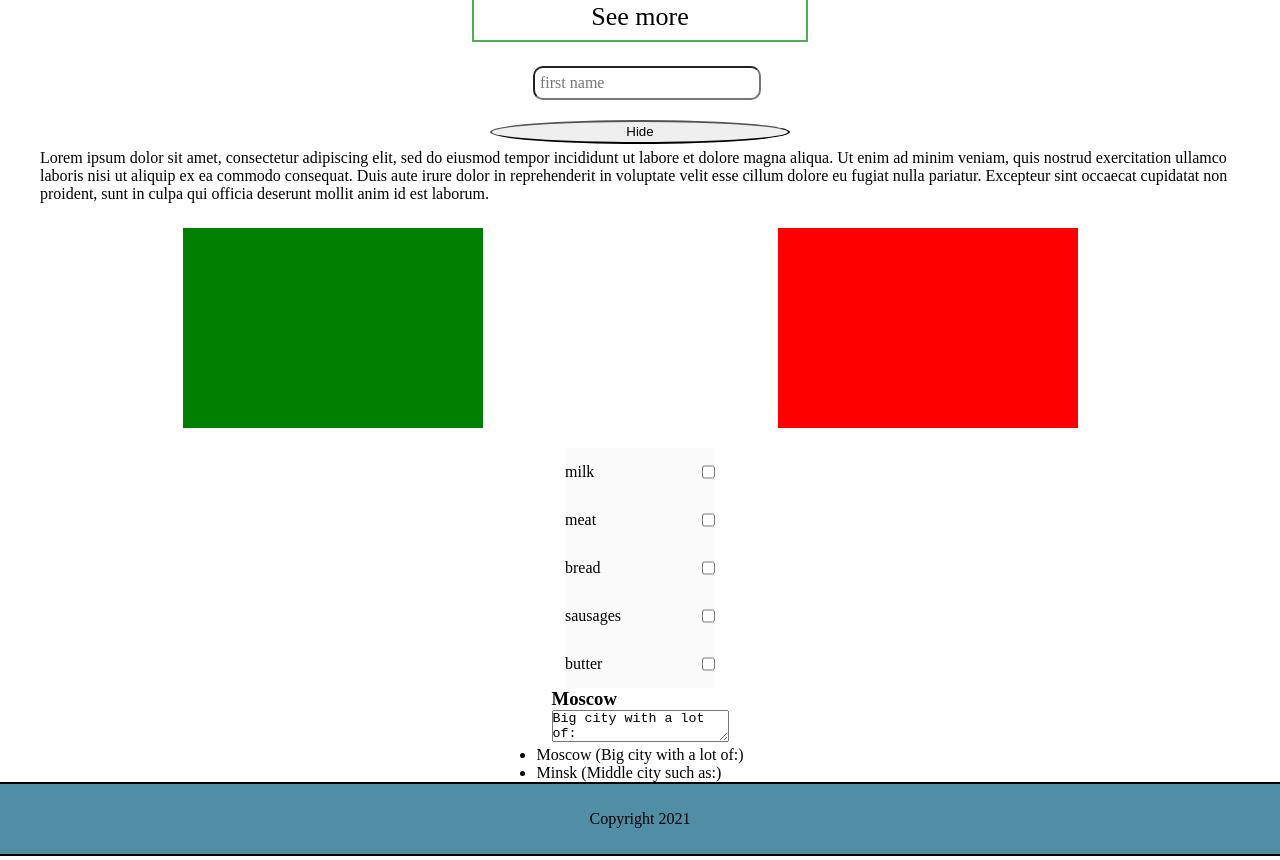
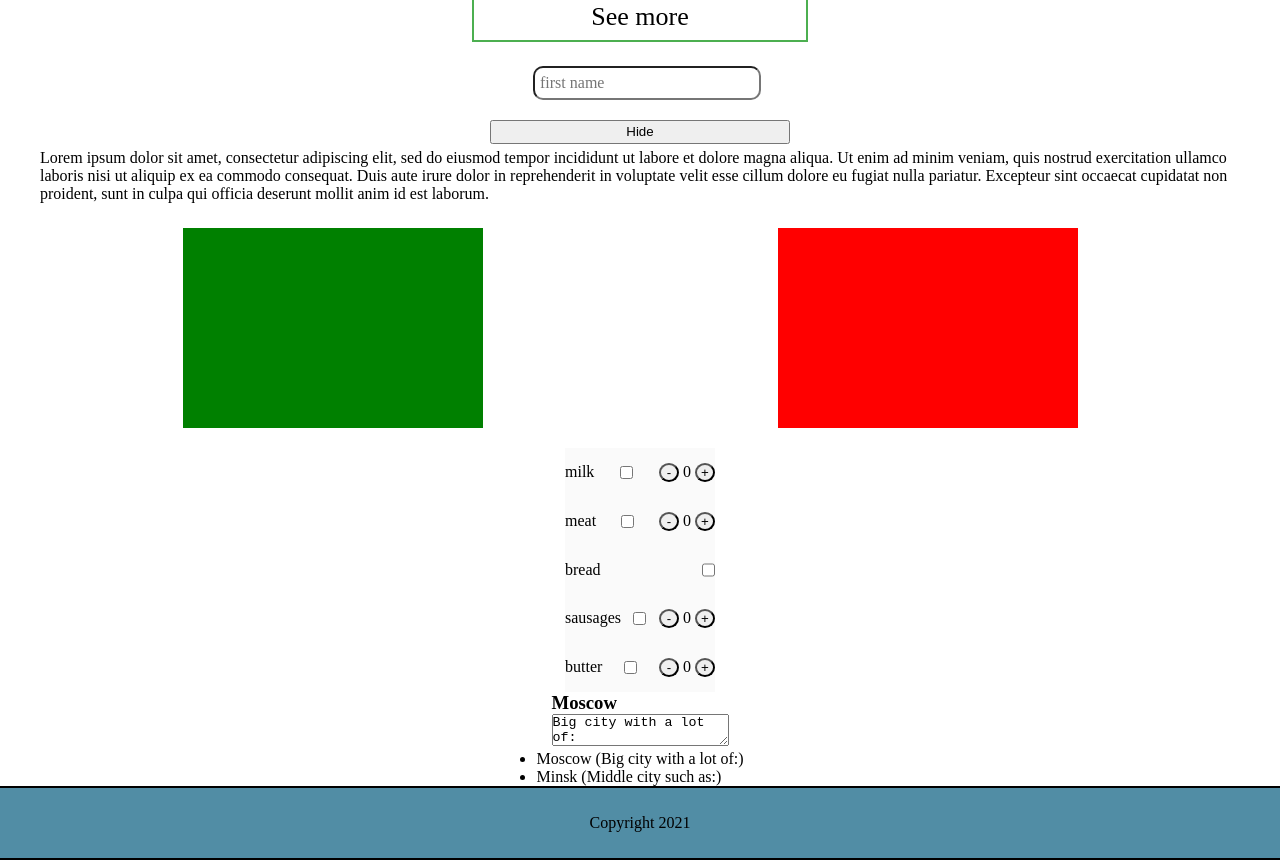
Before and after one commit to DrusMarkonii/VT_React, a React (Create React App) app: page / in a window 1280 px wide. Shown: the part 460-1320 px from the top of the page. Built offline with nearby package versions, Linux system fonts and the light colour scheme.

Commit message:
feat: add opportunities pass properties

```diff
--- a/src/App.js
+++ b/src/App.js
@@ -40,7 +40,7 @@ function App() {
   const handlerSelectCity = (n) => {setCurrentIndex(n)}
 //--------------------------------
 
-  const onCheck = (ingredientName, checked, count ) =>  {
+  const onCheck = (ingredientName, checked, count) =>  {
     console.log(checked, ingredientName, count)
   }
 
@@ -71,11 +71,11 @@ function App() {
       }/>
       <Title title="Goods"/>
       <Content />
-      <ListItem ingredientName="milk" onCheckIngredient={onCheck}/>
-      <ListItem ingredientName="meat" onCheckIngredient={onCheck}/>
-      <ListItem ingredientName="bread" onCheckIngredient={onCheck}/>
-      <ListItem ingredientName="sausages" onCheckIngredient={onCheck}/>
-      <ListItem ingredientName="butter" onCheckIngredient={onCheck}/>
+      <ListItem ingredientName="milk" onCheckIngredient={onCheck} isCounter="true"/>
+      <ListItem ingredientName="meat" onCheckIngredient={onCheck} isCounter="true"/>
+      <ListItem ingredientName="bread" onCheckIngredient={onCheck} isCounter="false"/>
+      <ListItem ingredientName="sausages" onCheckIngredient={onCheck} isCounter="true"/>
+      <ListItem ingredientName="butter" onCheckIngredient={onCheck} isCounter="true"/>
       <City
         cities={cities}
         onChangeCity={handlerChangeCity}
--- a/src/components/ListItem/ListItem.js
+++ b/src/components/ListItem/ListItem.js
@@ -3,28 +3,40 @@ import './style.css'
 
 function ListItem(props) {
     const [checked, setChecked] = useState(false);
-    const [count, setCount] = useState(1)
+    const [count, setCount] = useState(0)
 
     const handelClick = () => {
+
         setChecked(!checked)
 
-        props.onCheckIngredient(!checked, props.ingredientName, count)
+        if (props.isCounter === "true" && !checked) {
+            setCount(1)
+            props.onCheckIngredient(!checked, props.ingredientName, count + 1)
 
+        } else if (props.isCounter === "true" && checked) {
+            setCount(0);
+            props.onCheckIngredient(!checked, props.ingredientName, count)
+        }
+        else {
+            !checked ?
+            props.onCheckIngredient(!checked, props.ingredientName, count + 1) :
+            props.onCheckIngredient(!checked, props.ingredientName, count)
+        }
 
     }
 
     const decrement = () => {
         if (count > 1) {
-            setCount(count - 1)
-            props.onCheckIngredient(checked, props.ingredientName, count - 1)
+            setCount(count - 1);
+            props.onCheckIngredient(checked, props.ingredientName, count - 1);
         }
 
     }
 
     const increment = () => {
-       if (count < 10) {
-        setCount(count + 1)
-        props.onCheckIngredient(checked, props.ingredientName, count + 1)
+       if (count < 10 && count >= 1) {
+        setCount(count + 1);
+        props.onCheckIngredient(checked, props.ingredientName, count + 1);
        }
 
     }
@@ -33,11 +45,11 @@ function ListItem(props) {
         <div className='product-list'>
             {props.ingredientName}
             <input type="checkbox" checked={checked} onChange={handelClick} />
-            {checked ?
+            {props.isCounter === "true" ?
                 <div className='control-panel'>
-                    <button onClick={decrement}>-</button>
+                    <button className='btn btn-decrement' onClick={decrement}>-</button>
                     <span> {count} </span>
-                    <button onClick={increment}>+</button>
+                    <button className='btn btn-increment' onClick={increment}>+</button>
                 </div>:
                 null}
         </div>
--- a/src/components/ListItem/style.css
+++ b/src/components/ListItem/style.css
@@ -6,7 +6,7 @@
 
 }
 
-button {
+.btn {
     width: 20px;
     border-radius: 50%;
 }
```
